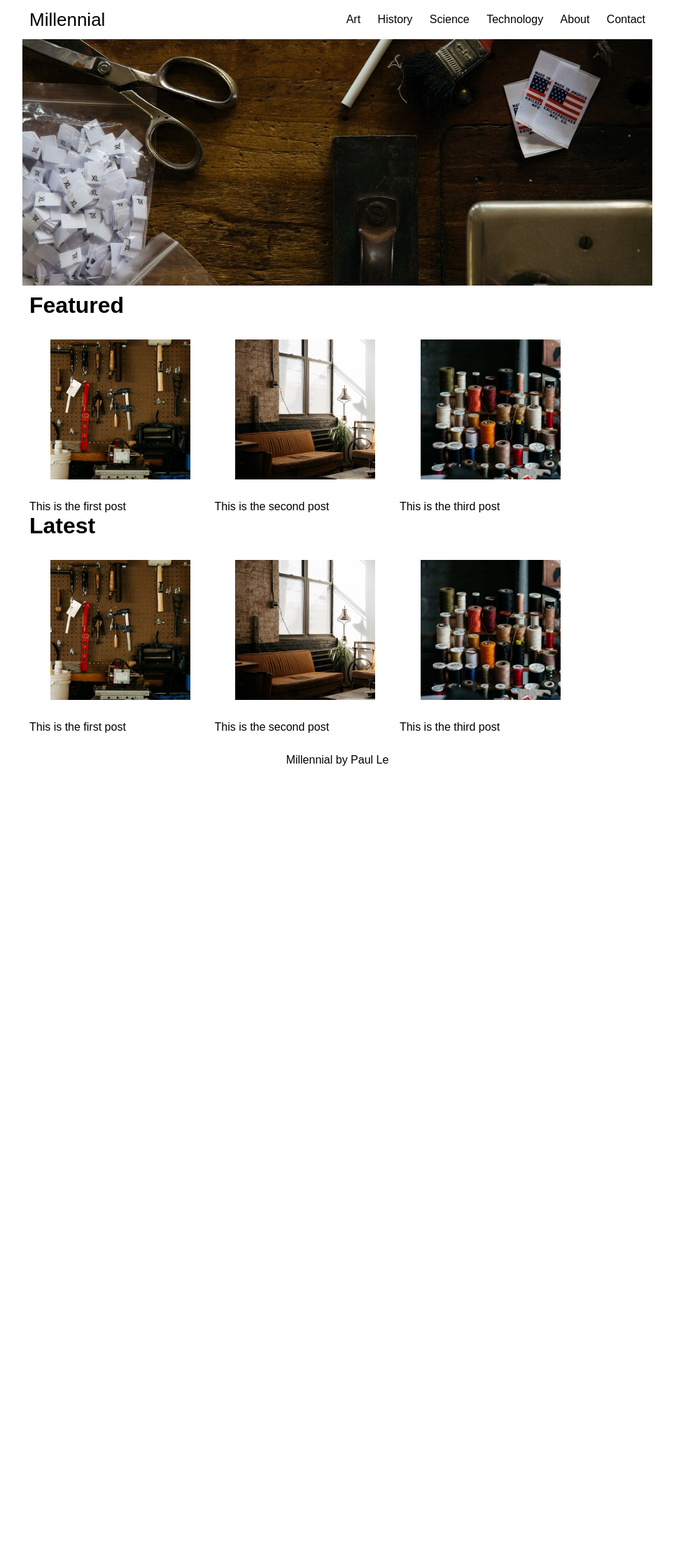
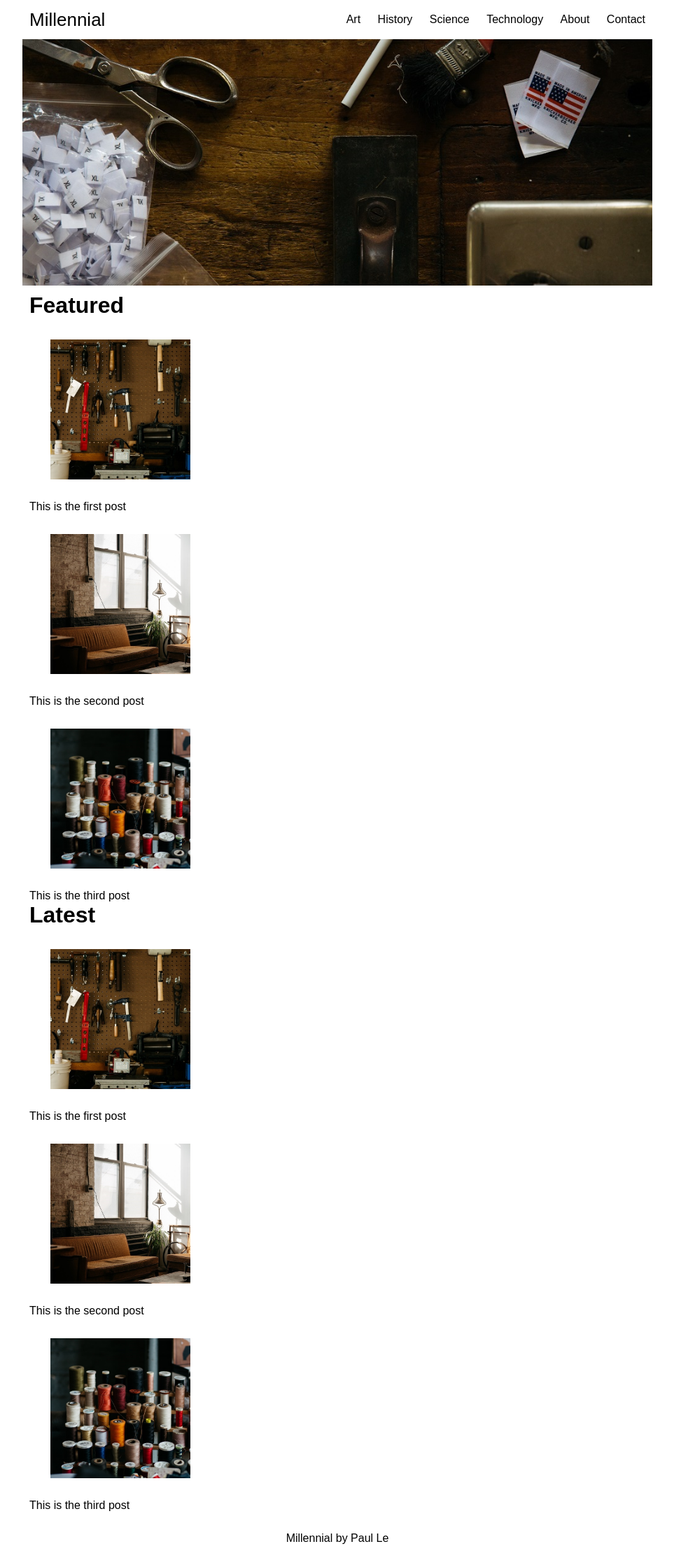
Before and after one commit to ajithkumarnadig/ajithkumarnadig.github.io, a Jekyll site: the page built from index.html, in a window 1280 px wide. Shown: the whole page at 70% size, without its empty margins (158-1121 px from the left). Built offline with Jekyll 4.4.1, drawn with Linux system fonts in a browser that asks for light colours; the list of posts is cut into pages by our own code; before the commit the page ends 1114 px from its top, so only the background shows below that.

Commit message:
Update site

```diff
--- a/_sass/layout.scss
+++ b/_sass/layout.scss
@@ -42,7 +42,7 @@
 }
 
 .featured-posts {
-  display: inline-grid;
+
 }
 
 .featured-posts img {
```
